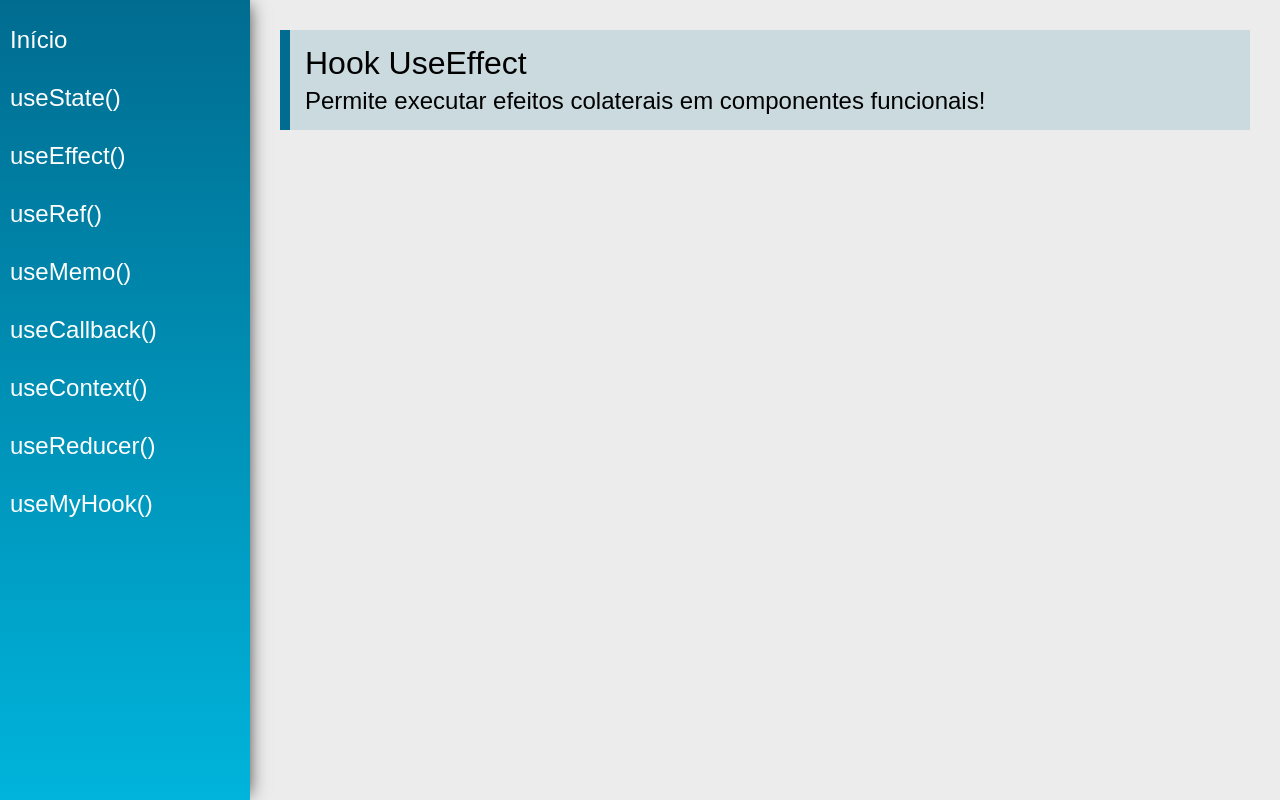
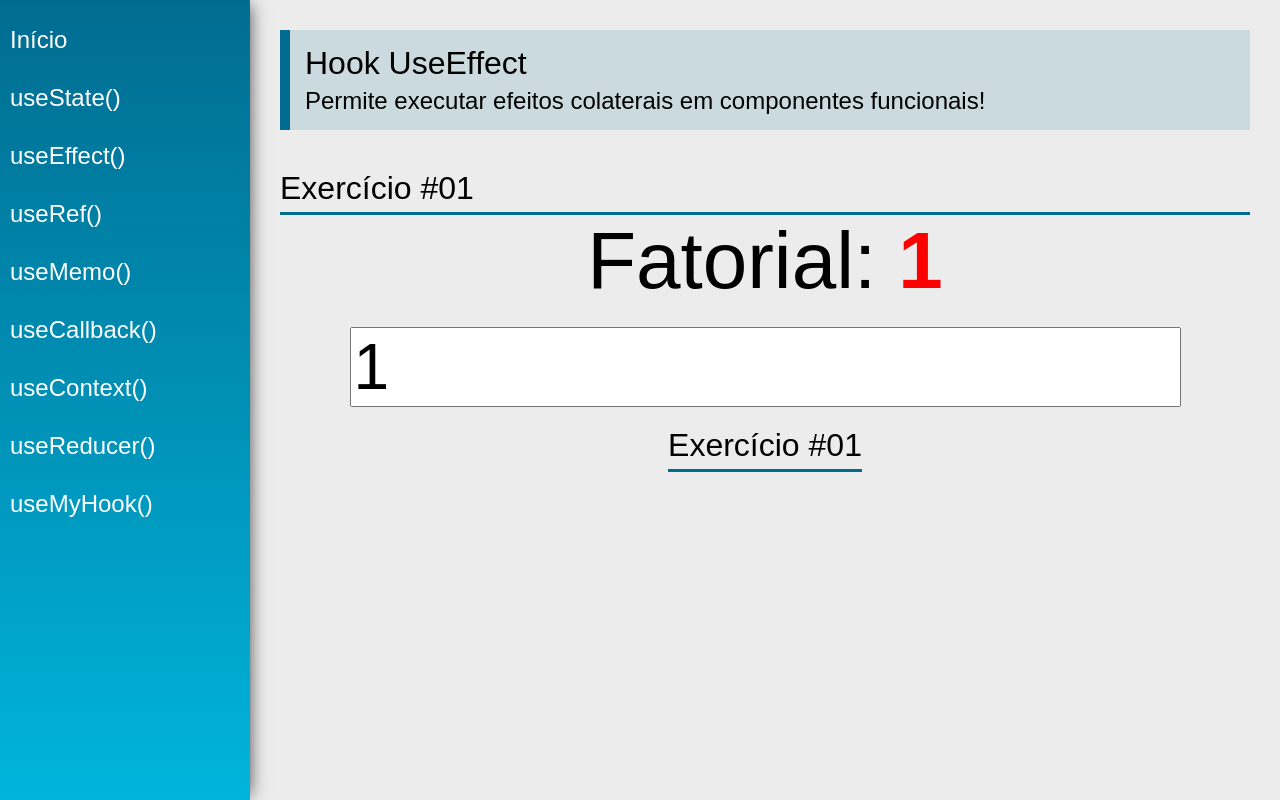
Before and after one commit to Isaque96/studies-react-hooks, a React (Create React App) app: page /useEffect in a window 1280 px wide. Built offline with nearby package versions, Linux system fonts and the light colour scheme.

Commit message:
begining of useeffect

```diff
--- a/src/views/examples/UseEffect.jsx
+++ b/src/views/examples/UseEffect.jsx
@@ -1,15 +1,61 @@
-import React from 'react'
-import PageTitle from '../../components/layout/PageTitle'
+import React, { useState, useEffect } from "react";
+import PageTitle from "../../components/layout/PageTitle";
+import SectionTitle from "../../components/layout/SectionTitle";
+
+function calcFatorial(num) {
+  const n = parseInt(num);
+
+  if (n < 0) return -1;
+  if (n === 0) return 1;
+
+  return calcFatorial(n - 1) * n;
+}
 
 const UseEffect = (props) => {
+  const [number, setNumber] = useState(1);
+  const [fatorial, setFatorial] = useState(1);
+
+  useEffect(
+    function () {
+      setFatorial(calcFatorial(number));
+    },
+    [number]
+  );
+
+  useEffect(
+    function () {
+      if (fatorial > 1000000) {
+        document.title = "Eita!";
+      }
+    },
+    [fatorial]
+  );
+
   return (
     <div className="UseEffect">
       <PageTitle
         title="Hook UseEffect"
         subtitle="Permite executar efeitos colaterais em componentes funcionais!"
       />
+      <SectionTitle title="Exercício #01" />
+      <div className="center">
+        <div>
+          <span className="text">Fatorial: </span>
+          <span className="text red">
+            {fatorial === -1 ? "Não existe!" : fatorial}
+          </span>
         </div>
-    )
-}
+        <input
+          type="number"
+          className="input"
+          value={number}
+          onChange={(e) => setNumber(e.target.value)}
+        />
+        <SectionTitle title="Exercício #01" />
+        <div className="center"></div>
+      </div>
+    </div>
+  );
+};
 
-export default UseEffect
+export default UseEffect;
```
Lines whose indentation alone changed are shown as unchanged.
